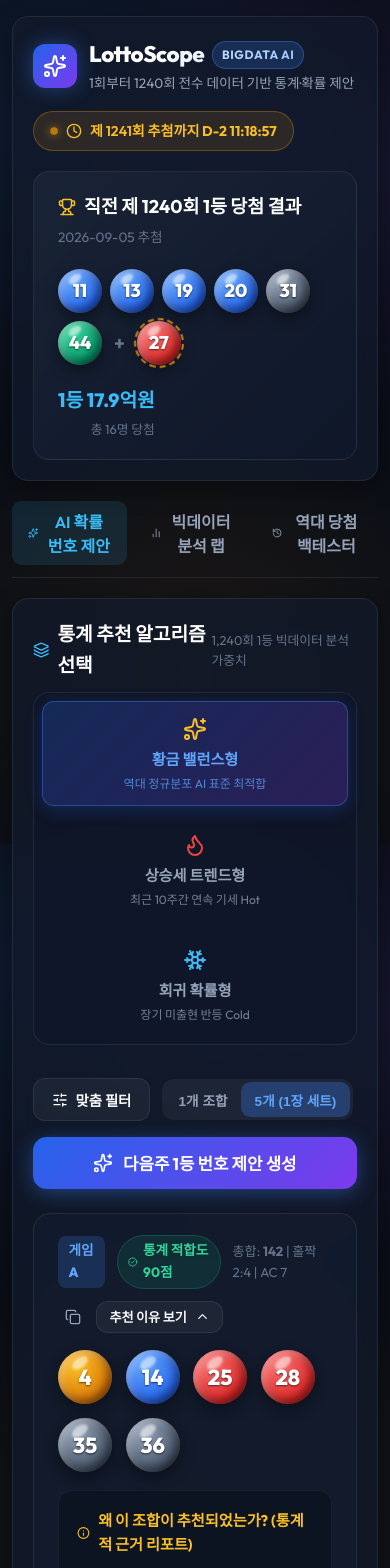
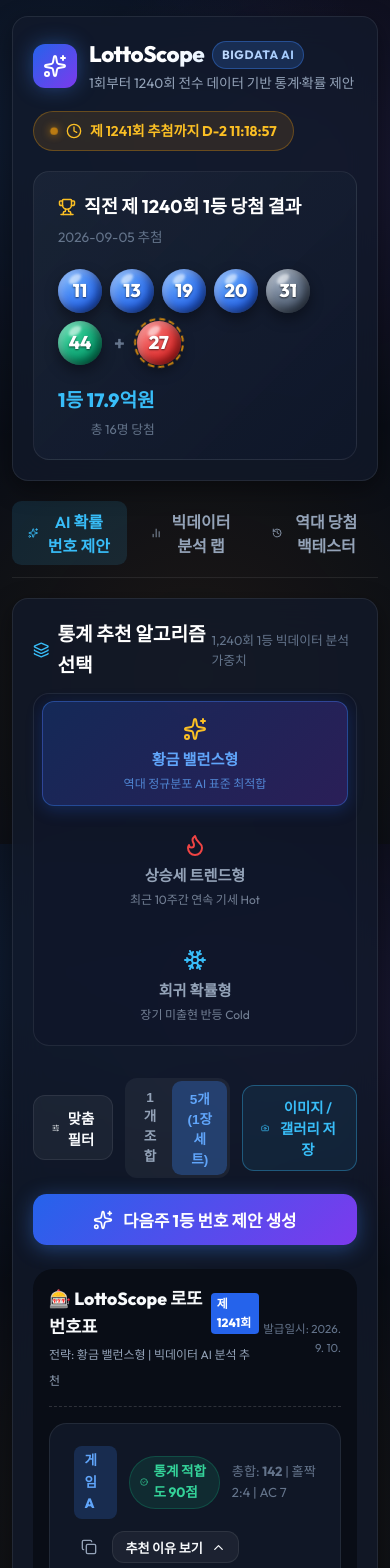
Before and after one commit to FreddieChoi74/WinLottery, a React (Vite) app: page / in a window 390 px wide. Shown: the top 1568 px of the page. Built offline with nearby package versions, Linux system fonts and the light colour scheme.

Commit message:
feat: add high-res receipt image capture and mobile gallery save

```diff
--- a/package.json
+++ b/package.json
@@ -11,6 +11,7 @@
   },
   "dependencies": {
     "canvas-confetti": "^1.9.4",
+    "html2canvas": "^1.4.1",
     "lucide-react": "^1.44.0",
     "react": "^19.2.8",
     "react-dom": "^19.2.8"
--- a/src/components/RecommendationCard.jsx
+++ b/src/components/RecommendationCard.jsx
@@ -1,5 +1,6 @@
-import React, { useState } from 'react';
+import React, { useState, useRef } from 'react';
 import confetti from 'canvas-confetti';
+import html2canvas from 'html2canvas';
 import {
   Sparkles,
   Flame,
@@ -11,7 +12,9 @@ import {
   ChevronUp,
   Info,
   Layers,
-  CheckCircle2
+  CheckCircle2,
+  Camera,
+  Download
 } from 'lucide-react';
 import LottoBall from './LottoBall';
 import RadarChart from './RadarChart';
@@ -31,10 +34,11 @@ export default function RecommendationCard({
   const [expandedGameId, setExpandedGameId] = useState('game-A');
   const [copiedId, setCopiedId] = useState(null);
   const [isGenerating, setIsGenerating] = useState(false);
+  const [isSavingImage, setIsSavingImage] = useState(false);
+  const ticketRef = useRef(null);
 
   const handleGenerateClick = () => {
     setIsGenerating(true);
-    // 화려한 컨페티 효과
     try {
       confetti({
         particleCount: 70,
@@ -55,6 +59,69 @@ export default function RecommendationCard({
     navigator.clipboard.writeText(text);
     setCopiedId(item.id);
     setTimeout(() => setCopiedId(null), 2000);
+  };
+
+  // 추천 번호 카드 영역을 고화질 PNG 이미지로 변환하여 갤러리/다운로드에 저장
+  const handleSaveTicketImage = async () => {
+    if (!ticketRef.current) return;
+    setIsSavingImage(true);
+
+    try {
+      const nextDrawNo = stats?.latestDraw ? stats.latestDraw.drwNo + 1 : 1241;
+      const fileName = `LottoScope_제${nextDrawNo}회_추천번호_${mode}.png`;
+
+      // 캡처 실행 (scale 2배수로 선명한 화질 확보)
+      const canvas = await html2canvas(ticketRef.current, {
+        backgroundColor: '#090d16',
+        scale: 2,
+        useCORS: true,
+        logging: false
+      });
+
+      // 모바일 네이티브 공유 API 지원 시 (iOS / Android 갤러리 저장 및 카톡 전송 지원)
+      if (navigator.canShare && navigator.share) {
+        canvas.toBlob(async (blob) => {
+          if (!blob) {
+            triggerFileDownload(canvas.toDataURL('image/png'), fileName);
+            setIsSavingImage(false);
+            return;
+          }
+          const file = new File([blob], fileName, { type: 'image/png' });
+          if (navigator.canShare({ files: [file] })) {
+            try {
+              await navigator.share({
+                title: `LottoScope 제 ${nextDrawNo}회 로또 추천 번호`,
+                text: `제 ${nextDrawNo}회 로또 빅데이터 추천 번호입니다.`,
+                files: [file]
+              });
+              setIsSavingImage(false);
+              return;
+            } catch (err) {
+              // 사용자가 취소했거나 브라우저 권한 문제 시 일반 다운로드로 대체
+            }
+          }
+          triggerFileDownload(canvas.toDataURL('image/png'), fileName);
+          setIsSavingImage(false);
+        }, 'image/png');
+      } else {
+        triggerFileDownload(canvas.toDataURL('image/png'), fileName);
+        setIsSavingImage(false);
+      }
+    } catch (err) {
+      console.error('이미지 저장 오류:', err);
+      alert('이미지 저장 중 오류가 발생했습니다.');
+      setIsSavingImage(false);
+    }
+  };
+
+  const triggerFileDownload = (dataUrl, fileName) => {
+    const link = document.createElement('a');
+    link.download = fileName;
+    link.href = dataUrl;
+    document.body.appendChild(link);
+    link.click();
+    document.body.removeChild(link);
+    alert('📷 추천 번호 이미지가 기기에 저장되었습니다!\n(스마트폰 사진 갤러리 또는 다운로드 폴더에서 확인하세요)');
   };
 
   const modes = [
@@ -159,6 +226,17 @@ export default function RecommendationCard({
               5개 (1장 세트)
             </button>
           </div>
+
+          <button
+            onClick={handleSaveTicketImage}
+            className="custom-btn-secondary"
+            disabled={isSavingImage || recommendations.length === 0}
+            title="스마트폰 갤러리 또는 PC에 고화질 영수증 이미지로 저장"
+            style={{ color: '#38bdf8', borderColor: 'rgba(56, 189, 248, 0.35)', background: 'rgba(56, 189, 248, 0.08)' }}
+          >
+            <Camera size={16} />
+            <span>{isSavingImage ? '저장 중...' : '이미지 / 갤러리 저장'}</span>
+          </button>
         </div>
 
         <button
@@ -171,8 +249,34 @@ export default function RecommendationCard({
         </button>
       </div>
 
-      {/* 3. 추천 번호 결과 목록 */}
-      <div className="recommend-game-list">
+      {/* 3. 추천 번호 결과 목록 (이미지 캡처 대상) */}
+      <div ref={ticketRef} style={{ background: 'rgba(9, 13, 22, 0.95)', padding: '1rem', borderRadius: '1.25rem' }}>
+        {/* 캡처 시 표시되는 티켓 워터마크 헤더 */}
+        <div style={{
+          display: 'flex',
+          justifyContent: 'space-between',
+          alignItems: 'center',
+          paddingBottom: '0.85rem',
+          marginBottom: '1rem',
+          borderBottom: '1px dashed rgba(255, 255, 255, 0.15)'
+        }}>
+          <div>
+            <div style={{ fontSize: '1.1rem', fontWeight: 800, color: '#f8fafc', display: 'flex', alignItems: 'center', gap: '0.4rem' }}>
+              <span>🎰 LottoScope 로또 번호표</span>
+              <span style={{ fontSize: '0.75rem', background: '#2563eb', padding: '1px 6px', borderRadius: '4px', color: '#fff' }}>
+                제 {stats?.latestDraw ? stats.latestDraw.drwNo + 1 : 1241}회
+              </span>
+            </div>
+            <span style={{ fontSize: '0.75rem', color: '#94a3b8' }}>
+              전략: {modes.find(m => m.id === mode)?.title} | 빅데이터 AI 분석 추천
+            </span>
+          </div>
+          <div style={{ fontSize: '0.72rem', color: '#64748b', textAlign: 'right' }}>
+            발급일시: {new Date().toLocaleDateString('ko-KR')}
+          </div>
+        </div>
+
+        <div className="recommend-game-list">
         {recommendations.map((item) => {
           const isExpanded = expandedGameId === item.id;
           const { reasoning, radarMetrics } = item;
@@ -283,6 +387,7 @@ export default function RecommendationCard({
             </div>
           );
         })}
+        </div>
       </div>
     </section>
   );
```
Also changed, not shown: 1 other file (tests, documents, lock files or other folders).
